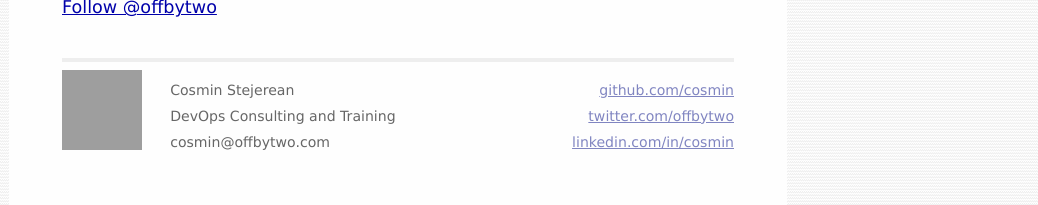
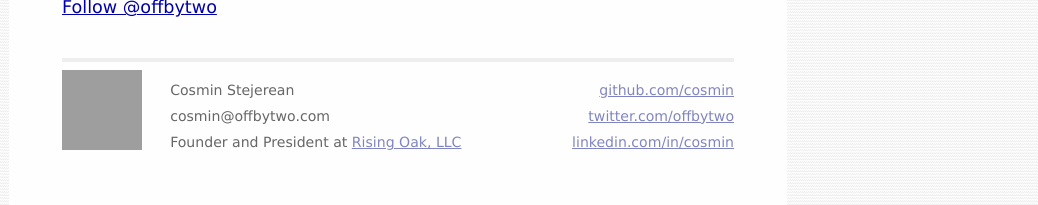
Before and after one commit to cosmin/cosmin.github.io, a Jekyll site: the page built from index.html, in a window 1280 px wide. Shown: the part 1655-1860 px from the top of the page, without its empty margins (242-1280 px from the left). Built offline with Jekyll 4.4.1, drawn with Linux system fonts in a browser that asks for light colours; comment, search, counter and statistics services are not loaded; grey boxes are pictures that could not be loaded.

Commit message:
update job headline

```diff
--- a/_layouts/default.html
+++ b/_layouts/default.html
@@ -44,8 +44,8 @@
     <div class="contact info">
       <p>
         Cosmin Stejerean<br />
-        DevOps Consulting and Training<br />
         cosmin@offbytwo.com<br />
+        Founder and President at <a href="http://www.risingoak.com">Rising Oak, LLC</a><br />
       </p>
     </div>
     <div class="contact links">
```
